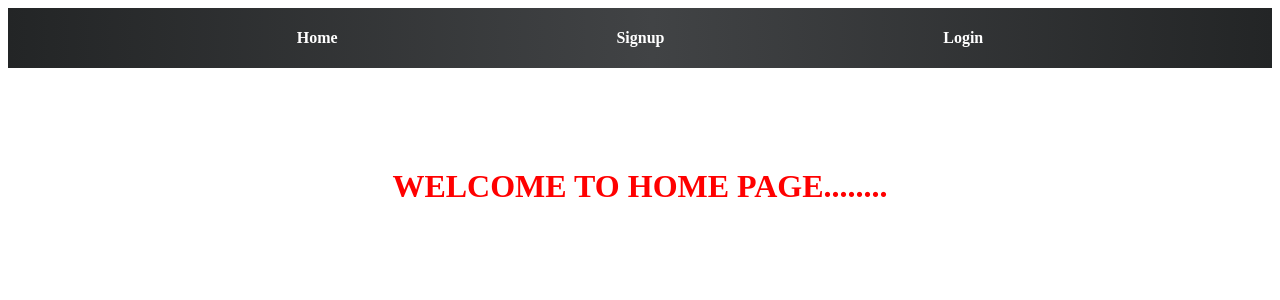
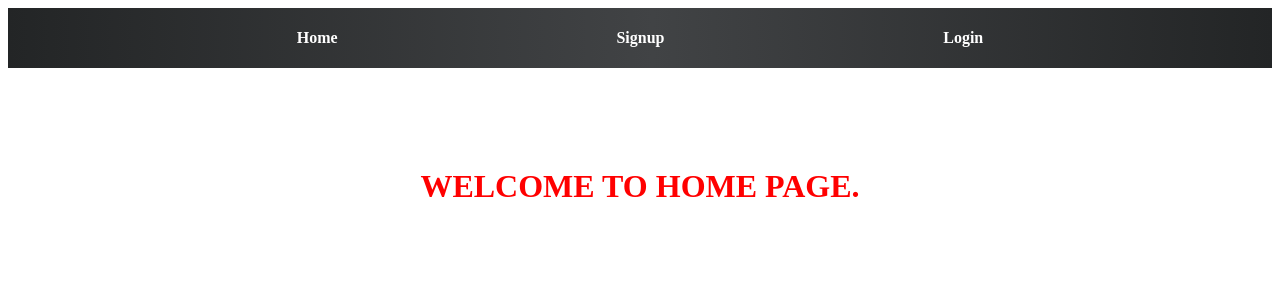
Before and after one commit to mohdadil12345/Registration_form, an Angular app in the folder regis_form/: page / in a window 1280 px wide. Shown: the top 300 px of the page. Built offline with nearby package versions, Linux system fonts and the light colour scheme.

Commit message:
Update homepage.component.html

```diff
--- a/regis_form/src/app/homepage/homepage.component.html
+++ b/regis_form/src/app/homepage/homepage.component.html
@@ -1,3 +1,3 @@
 
 
-<h1 style="color:red; text-align: center; margin-top: 100px;">WELCOME TO HOME PAGE........</h1>
+<h1 style="color:red; text-align: center; margin-top: 100px;">WELCOME TO HOME PAGE.</h1>
```
